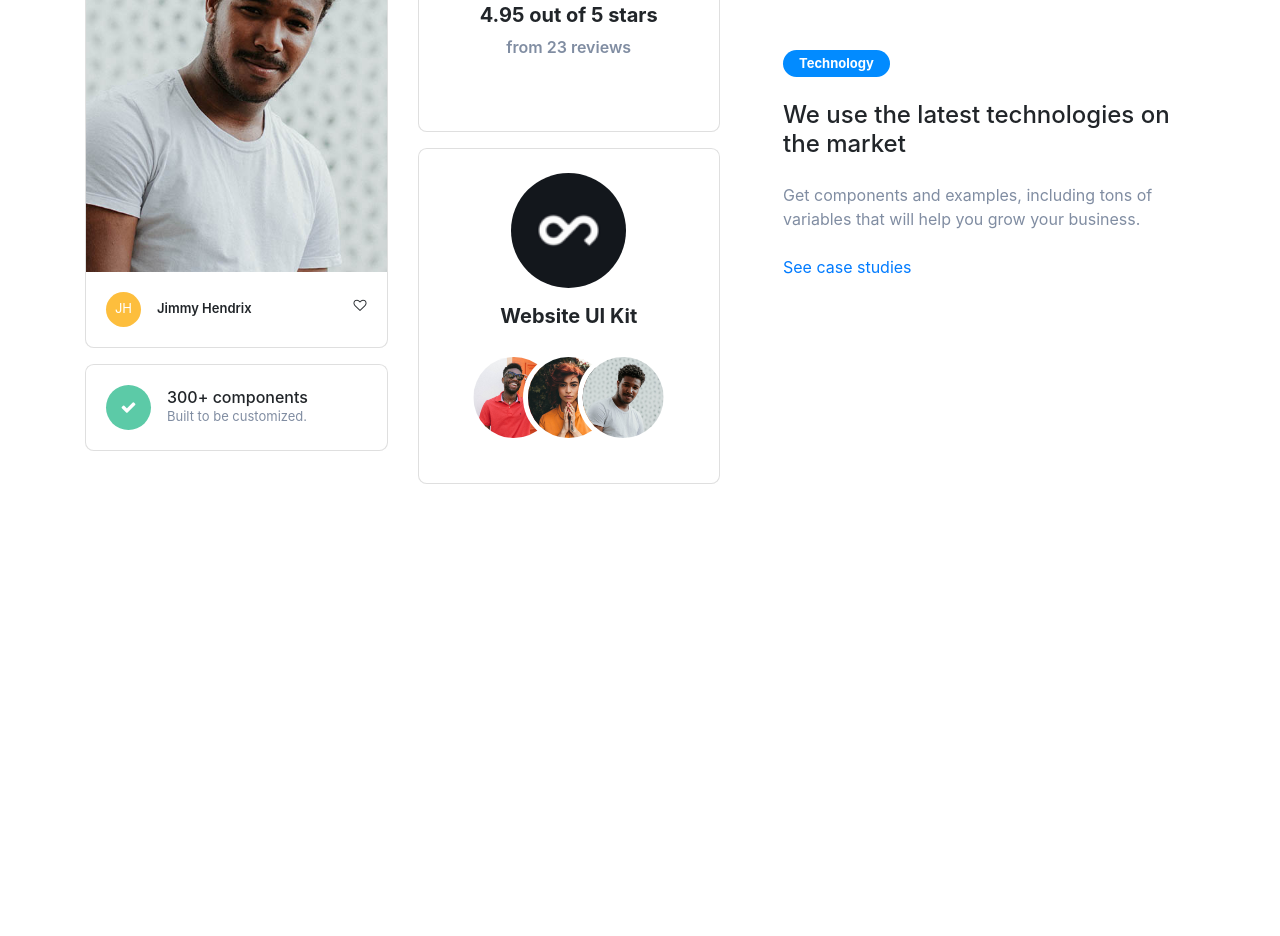
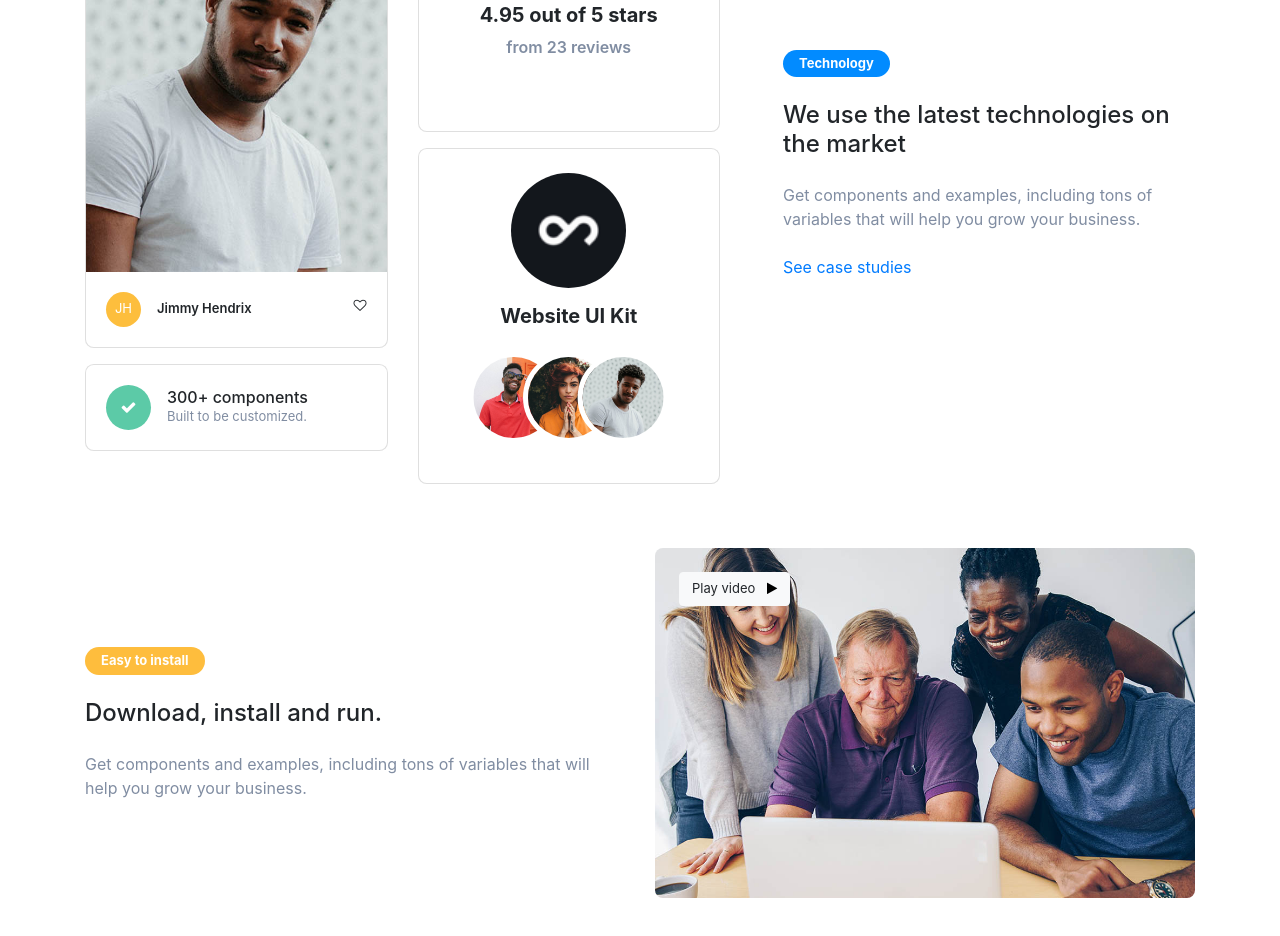
Before and after one commit to ZavalaGT/odoo_test, a plain HTML site: page index.html in a window 1280 px wide. Shown: the part 1714-2650 px from the top of the page. Before the commit the page ends 2262 px from the top, so only its background shows below. Drawn offline with nearby package versions, Linux system fonts and the light colour scheme; files whose address does not match are found by name.

Commit message:
feat(install): add easy install section

```diff
--- a/index.html
+++ b/index.html
@@ -595,7 +595,7 @@
             </div>
         </div>
       </section>
-      <section class="my-5" id="tools">
+      <section class="my-5" id="technology">
         <div class="container-lg">
           <div class="row justify-content-between">
             <div class="col-12 col-md-7 order-2 order-md-1">
@@ -771,6 +771,71 @@
 
         </div>
       </section>
+      <section class="my-5" id="install">
+        <div class="container-lg">
+          <div class="row justify-content-between">
+            <div class="col-12 col-md-6 pr-5 d-flex justify-content-center align-items-center">
+              <div class="w-100 my-4">
+                <div class="d-flex my-4">
+                  <div
+                    class="rounded-pill py-1 px-3"
+                    style="background-color: #febd3d"
+                  >
+                    <p
+                      style="
+                        margin: 0;
+                        color: #fff;
+                        font-weight: bold;
+                        font-size: small;
+                      "
+                    >
+                    Easy to install
+                    </p>
+                  </div>
+                </div>
+                <h4 class="mb-4">Download, install and run.</h4>
+                <p class="my-4" style="margin: 0; color: #808da2">
+                  Get components and examples, including tons of variables that will help you grow your business.
+                </p>
+
+              </div>
+            </div>
+            <div class="col-12 col-md-6">
+              <div class="w-100 position-relative">
+                <div
+                  class="position-absolute"
+                  style="z-index: 2; top: 1.5rem; left: 1.5rem"
+                >
+                  <button
+                    type="button"
+                    class="btn btn-light"
+                    style="font-size: small"
+                  >
+                    Play video
+                    <i
+                      class="fa fa-play fa-sm ml-2"
+                      style="color: #000000"
+                    ></i>
+                  </button>
+                </div>
+                <div
+                  class="w-100 position-relative"
+                  style="border-radius: 1rem"
+                >
+                  <img
+                    src="./assets/images/img_03.jpg"
+                    width="100%"
+                    height="auto"
+                    class="d-inline-block align-top"
+                    alt="odoo-tools-image"
+                    style="object-fit: cover; border-radius: 0.5rem; max-height: 350px;"
+                  />
+                </div>
+              </div>
+            </div>
+        </div>
+      </section>
+
     </main>
   </body>
 </html>
```
